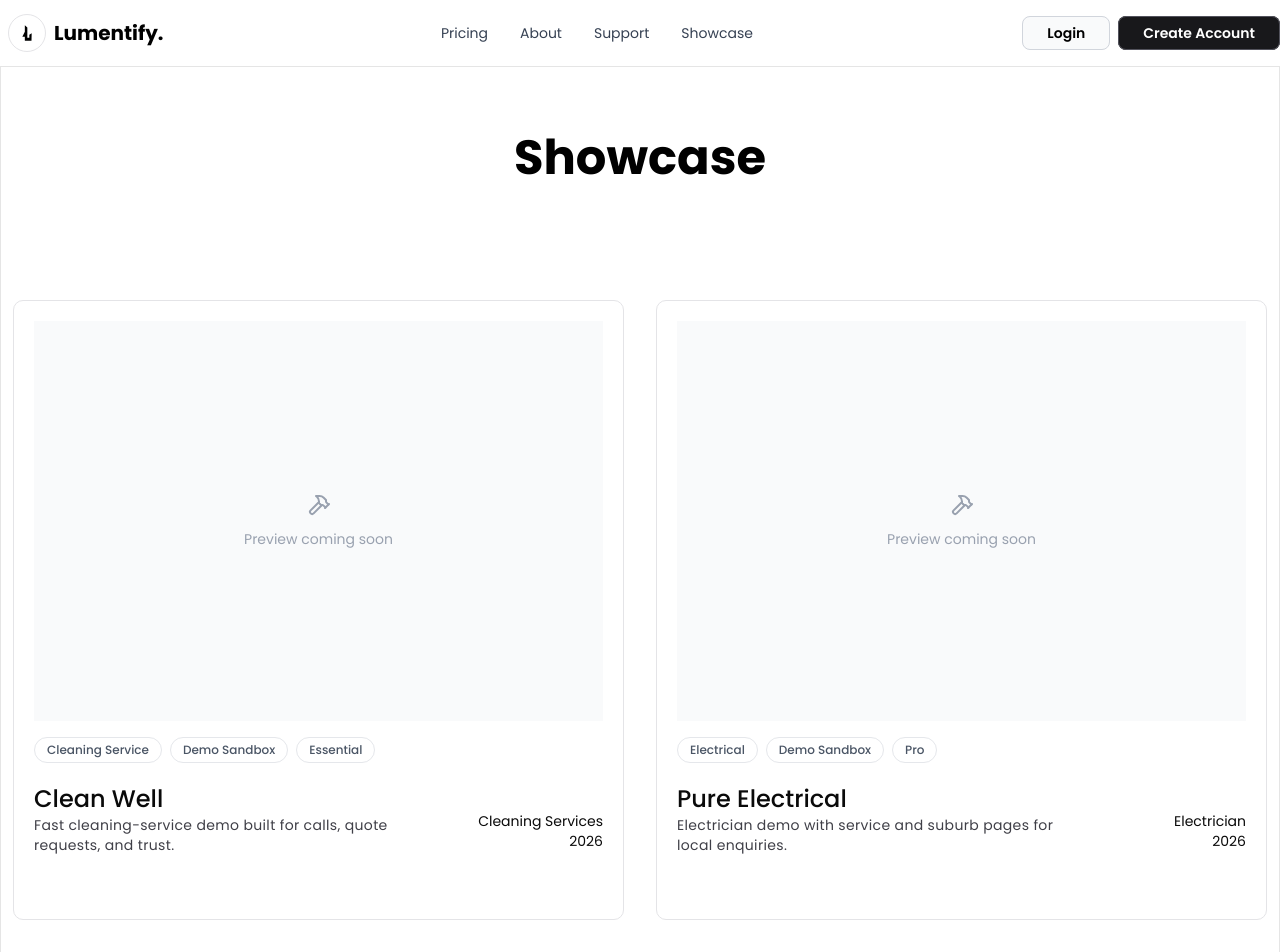
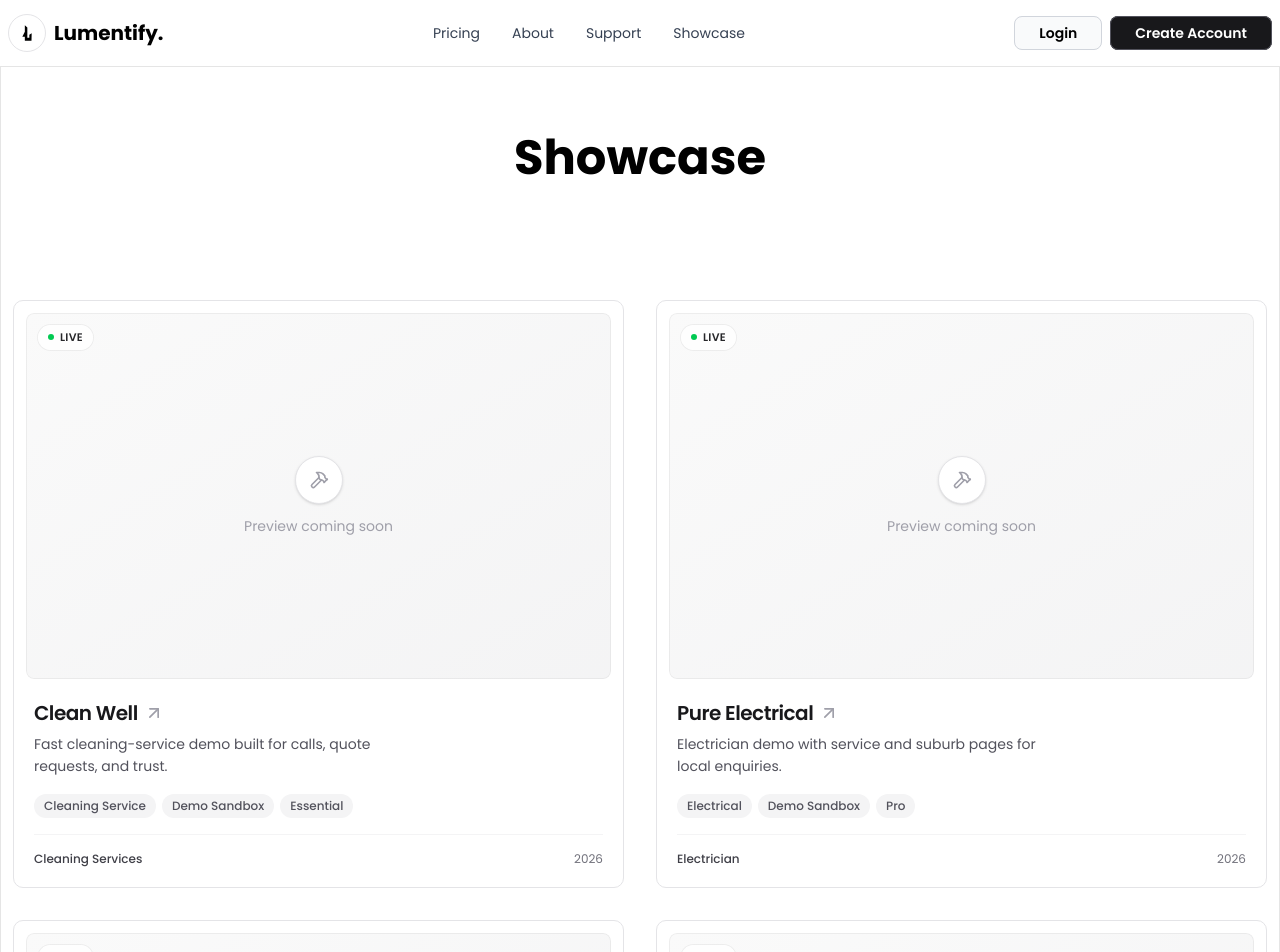
Before and after one commit to Fizora/lumentify, a Next.js app: page /showcase in a window 1280 px wide. Shown: the top 952 px of the page. Built offline with nearby package versions, Linux system fonts and the light colour scheme.

Commit message:
balance content, and preparation, before change copywriting

```diff
--- a/src/components/Navbar.tsx
+++ b/src/components/Navbar.tsx
@@ -161,7 +161,7 @@ const Navbar = () => {
             );
           })}
         </nav>
-        <div className="">
+        <div className="px-2">
           <SecondaryButtonLink
             href={CTA_HREF}
             className="text-sm font-medium rounded-full mr-2"
--- a/src/components/ShowcaseGrid.tsx
+++ b/src/components/ShowcaseGrid.tsx
@@ -3,7 +3,8 @@
 import { useState } from "react";
 import Image from "next/image";
 import Link from "next/link";
-import { LuGlobe, LuCircleCheck, LuClock, LuRocket } from "react-icons/lu";
+import { motion } from "motion/react";
+import { LuArrowUpRight } from "react-icons/lu";
 import type { IconType } from "react-icons";
 import {
   showcaseList,
@@ -18,9 +19,11 @@ const PreviewImage = ({ img, icon: Icon }: { img: string; icon: IconType }) => {
 
   if (showFallback) {
     return (
-      <div className="w-full h-full flex flex-col items-center justify-center gap-3 bg-gray-50">
-        <Icon className="w-6 h-6 text-gray-400" />
-        <span className="text-sm text-gray-400">Preview coming soon</span>
+      <div className="flex h-full w-full flex-col items-center justify-center gap-3 bg-linear-to-br from-zinc-50 to-zinc-100">
+        <div className="flex size-12 items-center justify-center rounded-full border border-zinc-200 bg-white shadow-sm">
+          <Icon className="size-5 text-zinc-400" />
+        </div>
+        <span className="text-sm text-zinc-400">Preview coming soon</span>
       </div>
     );
   }
@@ -29,99 +32,104 @@ const PreviewImage = ({ img, icon: Icon }: { img: string; icon: IconType }) => {
     <Image
       src={img}
       alt="preview"
+      fill
+      sizes="(min-width: 1024px) 50vw, 100vw"
+      quality={75}
       onError={() => setFailed(true)}
-      width={600}
-      height={400}
-      priority
-      loading="lazy"
-      quality={50}
-      className="w-full h-full"
+      className="object-cover object-top transition-transform duration-700 ease-out group-hover:scale-105"
     />
   );
 };
 
-// ===== Fungsi untuk menentukan badge status =====
+// Status badge: label + dot color (pulses for live states)
 const getStatusBadge = (status: string) => {
   switch (status) {
     case "Live Demo":
-      return {
-        label: "Live Demo",
-        className: "bg-green-100 text-green-700 border-green-200",
-        icon: LuCircleCheck,
-      };
+      return { label: "Live Demo", dot: "bg-green-500 animate-pulse" };
     case "In Progress":
-      return {
-        label: "In Progress",
-        className: "bg-yellow-100 text-yellow-700 border-yellow-200",
-        icon: LuClock,
-      };
+      return { label: "In Progress", dot: "bg-amber-500" };
     case "Production":
-      return {
-        label: "Production",
-        className: "bg-blue-100 text-blue-700 border-blue-200",
-        icon: LuRocket,
-      };
+      return { label: "Production", dot: "bg-blue-500" };
     case "Live":
-      return {
-        label: "Live",
-        className: "bg-green-500 text-white border-green-200",
-        icon: LuRocket,
-      };
+      return { label: "Live", dot: "bg-green-500 animate-pulse" };
     default:
-      return {
-        label: status,
-        className: "bg-gray-100 text-gray-600 border-gray-200",
-        icon: LuCircleCheck,
-      };
+      return { label: status, dot: "bg-zinc-400" };
   }
 };
 
-const ShowcaseCard = ({ item }: { item: ShowcaseItem }) => {
+const ShowcaseCard = ({
+  item,
+  index,
+}: {
+  item: ShowcaseItem;
+  index: number;
+}) => {
   const IconComponent = item.icon;
   const badge = getStatusBadge(item.status);
-  const BadgeIcon = badge.icon;
 
   return (
+    <motion.div
+      initial={{ opacity: 0, y: 24 }}
+      whileInView={{ opacity: 1, y: 0 }}
+      viewport={{ once: true, margin: "-50px" }}
+      transition={{ duration: 0.5, delay: (index % 2) * 0.1, ease: "easeOut" }}
+      className="h-full"
+    >
       <Link
         href={item.href}
-      className="group p-5 bg-white overflow-hidden rounded-lg border border-zinc-200 transition-all duration-300 hover:shadow-md flex flex-col"
+        className="group flex h-full flex-col rounded-lg border border-zinc-200 bg-white p-3 transition-all duration-300 hover:-translate-y-1 hover:shadow-xl hover:shadow-zinc-200"
       >
-      {/* Status badge dengan warna & ikon */}
-      {/* <span
-        className={`inline-flex items-center gap-1.5 text-[11px] font-semibold uppercase tracking-wide px-3 py-1.5 rounded-full border ${badge.className}`}
-      >
-        <BadgeIcon className="w-3.5 h-3.5" />
+        {/* Preview */}
+        <div className="relative aspect-16/10 w-full overflow-hidden rounded-md bg-zinc-100">
+          <PreviewImage img={item.img} icon={IconComponent} />
+
+          {/* Subtle inner ring so the image edge feels crisp */}
+          <div className="pointer-events-none absolute inset-0 rounded-md ring-1 ring-inset ring-black/5" />
+
+          {/* Hover gradient + "Visit site" pill */}
+          <div className="pointer-events-none absolute inset-0 bg-linear-to-t from-black/50 via-transparent to-transparent opacity-0 transition-opacity duration-300 group-hover:opacity-100" />
+          <span className="absolute bottom-3 right-3 inline-flex translate-y-2 items-center gap-1 rounded-full bg-white px-3 py-1.5 text-xs font-semibold text-zinc-900 opacity-0 shadow-sm transition-all duration-300 group-hover:translate-y-0 group-hover:opacity-100">
+            Visit site
+            <LuArrowUpRight className="size-3.5" />
+          </span>
+
+          {/* Status badge (glass) */}
+          <span className="absolute left-3 top-3 z-10 inline-flex items-center gap-1.5 rounded-full bg-white/80 px-2.5 py-1 text-[11px] font-semibold uppercase tracking-wide text-zinc-800 ring-1 ring-black/5 backdrop-blur-md">
+            <span className={`size-1.5 rounded-full ${badge.dot}`} />
             {badge.label}
-      </span> */}
+          </span>
+        </div>
 
-      <div className="bg-white">
-        <div className="relative w-full h-100 aspect-16/10 bg-gray-50">
-          <PreviewImage img={item.img} icon={IconComponent} />
+        {/* Body */}
+        <div className="flex flex-1 flex-col gap-4 px-2 pb-2 pt-5">
+          <div className="space-y-1.5">
+            <h2 className="flex items-center gap-1.5 text-xl font-semibold tracking-tight text-zinc-900 wrap-break-word">
+              {item.name}
+              <LuArrowUpRight className="size-5 shrink-0 text-zinc-400 transition-all duration-300 group-hover:-translate-y-0.5 group-hover:translate-x-0.5 group-hover:text-zinc-900" />
+            </h2>
+            <p className="max-w-sm text-sm leading-relaxed text-zinc-600">
+              {item.desc}
+            </p>
           </div>
-      </div>
-      <div className="flex flex-wrap gap-2 pt-4">
+
+          <div className="mt-auto flex flex-wrap gap-1.5">
             {item.tags.map((tag) => (
               <span
                 key={tag}
-            className="text-xs font-medium text-gray-600 border border-gray-200 rounded-full px-3 py-1"
+                className="rounded-full bg-zinc-100 px-2.5 py-1 text-xs font-medium text-zinc-600"
               >
                 {tag}
               </span>
             ))}
           </div>
-      <div className="py-5 space-y-6 flex items-center justify-between">
-        <div className="">
-          <h2 className="text-2xl font-medium">{item.name}</h2>
-          <p className="text-sm tracking-wide text-zinc-700 max-w-sm">
-            {item.desc}
-          </p>
-        </div>
-        <div className="text-sm text-right">
-          <p>{item.type}</p>
-          <p>{item.year}</p>
+
+          <div className="flex items-center justify-between border-t border-zinc-100 pt-4 text-xs text-zinc-500">
+            <span className="font-medium text-zinc-700">{item.type}</span>
+            <span>{item.year}</span>
           </div>
         </div>
       </Link>
+    </motion.div>
   );
 };
 
@@ -167,8 +175,8 @@ export default function ShowcaseGrid() {
         </div>
       ) : (
         <div className="grid grid-cols-1 lg:grid-cols-2 gap-8">
-          {currentItems.map((item) => (
-            <ShowcaseCard key={item.name} item={item} />
+          {currentItems.map((item, index) => (
+            <ShowcaseCard key={item.name} item={item} index={index} />
           ))}
         </div>
       )}
--- a/src/components/document/documentContent.ts
+++ b/src/components/document/documentContent.ts
@@ -134,7 +134,7 @@ export const msaContent: DocContent = {
     { label: "Client Email", value: "recal@bussiness.com" },
     { label: "Provider", value: "Lumentify" },
     { label: "Provider Address", value: "East Java, ID" },
-    { label: "Provider Email", value: "lumentify@gmail.com" },
+    { label: "Provider Email", value: "info@lumentify.asia" },
   ],
   sections: [
     {
--- a/src/components/sections/CTA.tsx
+++ b/src/components/sections/CTA.tsx
@@ -35,7 +35,7 @@ const CTA = () => {
             Get a website that actually brings in leads – no fluff, on directed.
           </p>
           <Link
-            href={"mailto:lumentify@gmail.com"}
+            href={"mailto:info@lumentify.asia"}
             className="px-8 py-2 font-semibold transform active:scale-90 transition duration-300 bg-white rounded-md border-2 border-zinc-400 text-black"
           >
             Start Project
--- a/src/components/sections/Contact.tsx
+++ b/src/components/sections/Contact.tsx
@@ -207,10 +207,10 @@ const Contact = () => {
                       Something went wrong sending your message. Please try
                       again or email us directly at{" "}
                       <a
-                        href="mailto:lumentify@gmail.com"
+                        href="mailto:info@lumentify.asia"
                         className="font-semibold underline hover:no-underline"
                       >
-                        lumentify@gmail.com
+                        info@lumentify.asia
                       </a>
                       .
                     </p>
@@ -253,10 +253,10 @@ const Contact = () => {
                 Prefer to write directly? We reply within 1 business day.
               </p>
               <a
-                href="mailto:lumentify@gmail.com"
+                href="mailto:info@lumentify.asia"
                 className="text-base font-semibold text-zinc-700 hover:text-black transition-colors"
               >
-                lumentify@gmail.com
+                info@lumentify.asia
               </a>
             </div>
 
```
Also changed, not shown: src/app/legal/privacy/page.tsx (+20 -13 lines), src/app/legal/terms/page.tsx (+18 -14 lines), src/app/support/page.tsx (+16 -12 lines), src/components/Footer.tsx (+5 -2 lines), src/components/DashboardLayout.tsx (line endings or trailing spaces). Lines whose indentation alone changed are shown as unchanged.
